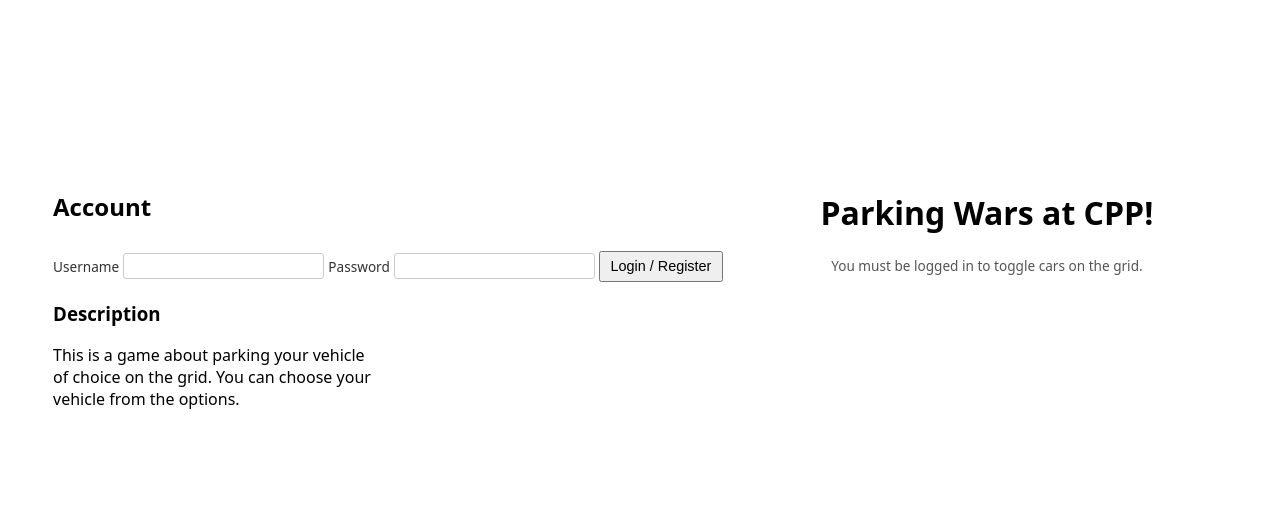
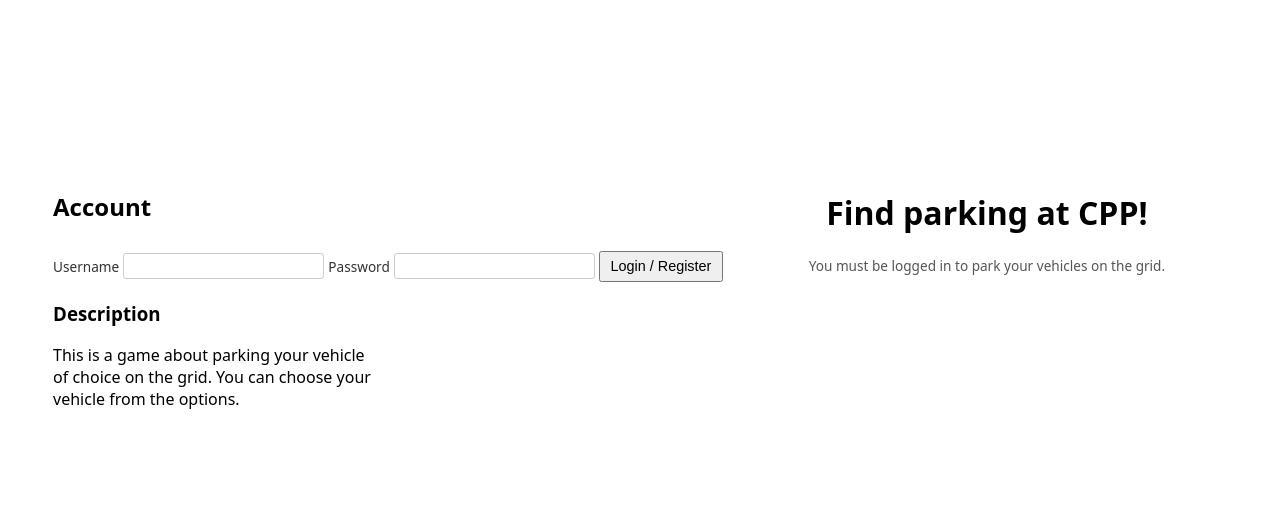
Before and after one commit to changerate/cs4800-assignment2, a Flask app: page / in a window 1280 px wide. Shown: the part 134-649 px from the top of the page. Run offline with Flask 3, Linux system fonts and the light colour scheme.

Commit message:
small ui changes

```diff
--- a/backend/app/templates/index.html
+++ b/backend/app/templates/index.html
@@ -2,7 +2,7 @@
 <html lang="en">
   <head>
     <meta charset="UTF-8" />
-    <title>Parking Wars at CPP!</title>
+    <title>Find Parking at CPP!</title>
     <meta name="viewport" content="width=device-width, initial-scale=1" />
     <link
       rel="stylesheet"
@@ -41,9 +41,9 @@
           </div>
         </div>
         <div class="main">
-          <h1>Parking Wars at CPP!</h1>
+          <h1>Find parking at CPP!</h1>
           <p class="hint">
-            You must be logged in to toggle cars on the grid.
+            You must be logged in to park your vehicles on the grid.
           </p>
           <div id="grid" class="grid"></div>
         </div>
```
Also changed, not shown: backend/instance/app.db.
